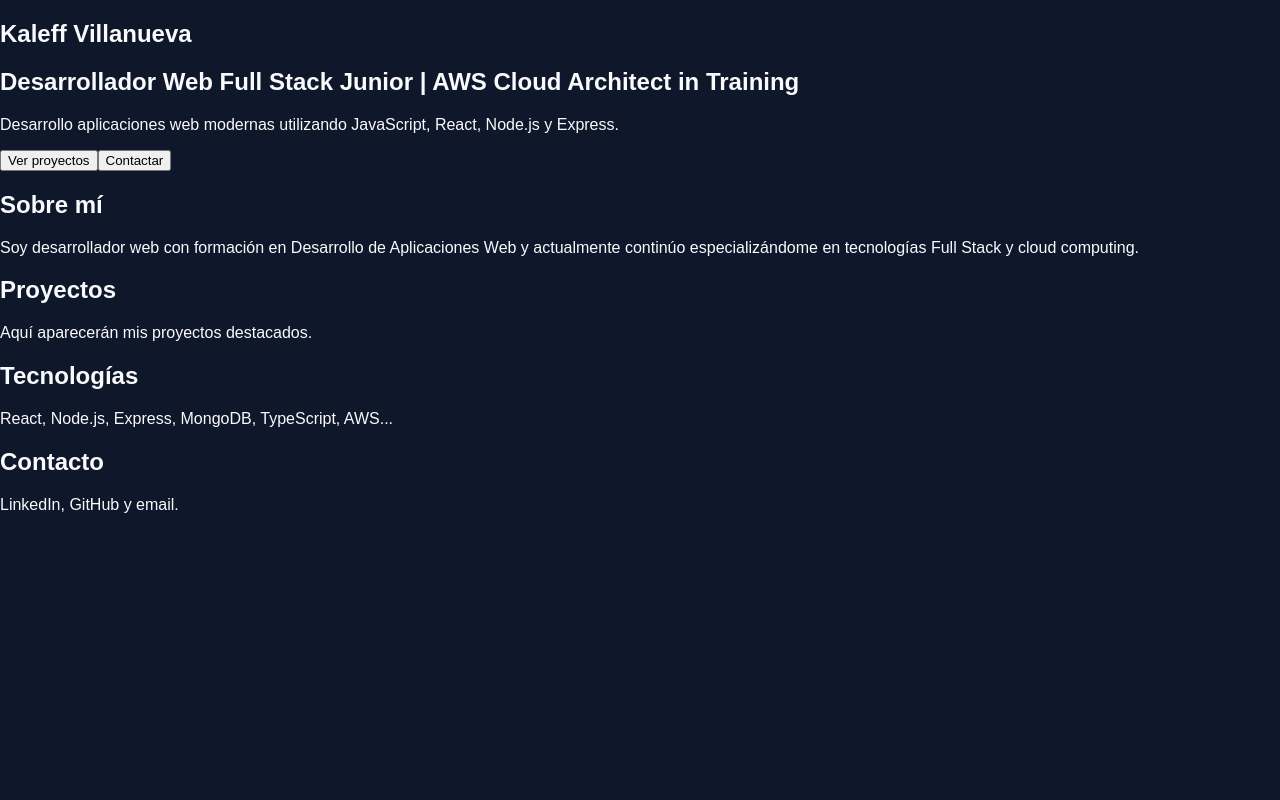
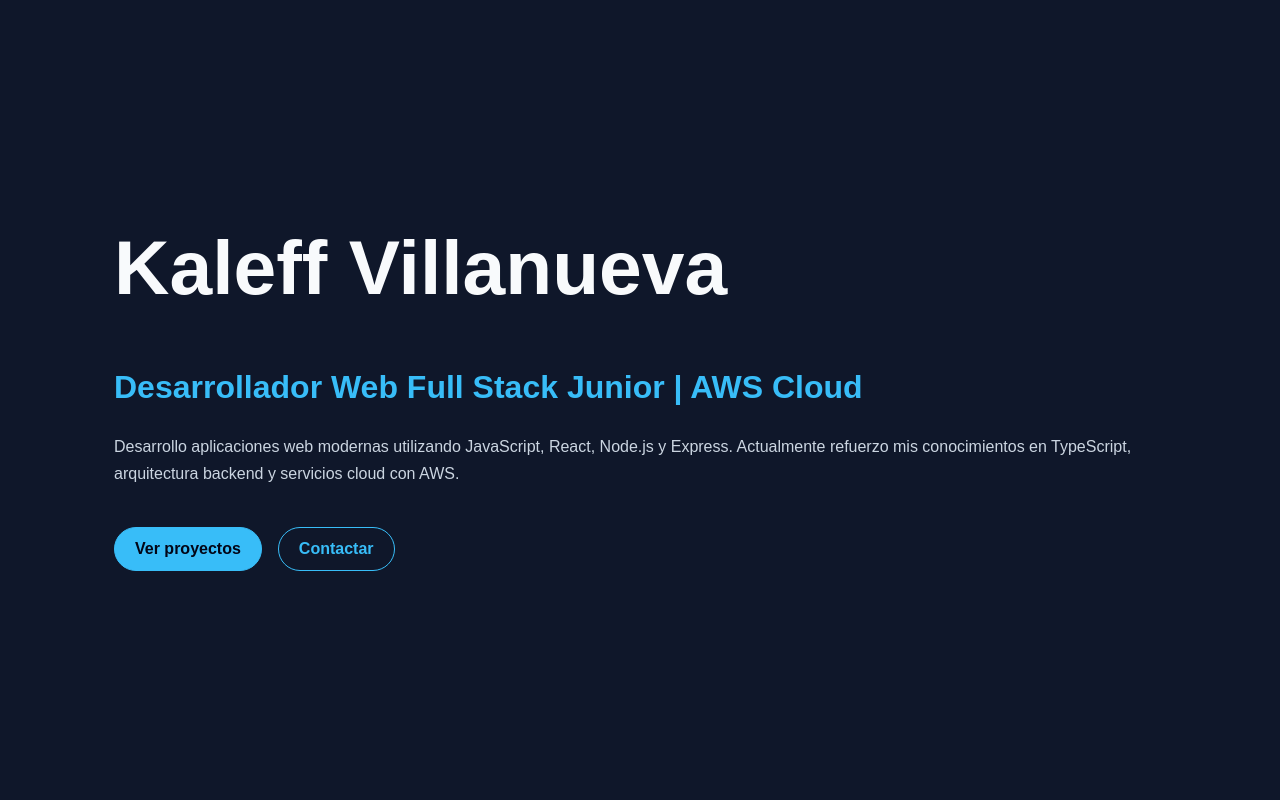
Before and after one commit to Kalef22/portfolio-v2, a React (Vite) app: page / in a window 1280 px wide. Shown: the top 800 px of the page. Built offline with nearby package versions, Linux system fonts and the light colour scheme.

Commit message:
style: añadir estilos base del portfolio

```diff
--- a/src/index.css
+++ b/src/index.css
@@ -1,10 +1 @@
-* {
-  box-sizing: border-box;
-}
-
-body {
-  margin: 0;
-  font-family: Arial, Helvetica, sans-serif;
-  background: #0f172a;
-  color: #f8fafc;
-}
+@import "./styles/global.css";
--- a/src/sections/About.tsx
+++ b/src/sections/About.tsx
@@ -1,6 +1,6 @@
 function About() {
   return (
-    <section>
+    <section id="sobre-mi">
       <h2>Sobre mí</h2>
 
       <p>
--- a/src/sections/Contact.tsx
+++ b/src/sections/Contact.tsx
@@ -1,6 +1,6 @@
 function Contact() {
   return (
-    <section>
+    <section id="contacto">
       <h2>Contacto</h2>
 
       <p>LinkedIn, GitHub y email.</p>
--- a/src/sections/Hero.tsx
+++ b/src/sections/Hero.tsx
@@ -1,20 +1,24 @@
 function Hero() {
   return (
-    <section className="hero">
+    <section className="hero" id="inicio">
       <h1>Kaleff Villanueva</h1>
 
-      <h2>
-        Desarrollador Web Full Stack Junior | AWS Cloud Architect in Training
-      </h2>
+      <h2>Desarrollador Web Full Stack Junior | AWS Cloud</h2>
 
       <p>
-        Desarrollo aplicaciones web modernas utilizando JavaScript,
-        React, Node.js y Express.
+        Desarrollo aplicaciones web modernas utilizando JavaScript, React,
+        Node.js y Express. Actualmente refuerzo mis conocimientos en TypeScript,
+        arquitectura backend y servicios cloud con AWS.
       </p>
 
       <div className="hero-buttons">
-        <button>Ver proyectos</button>
-        <button>Contactar</button>
+        <a className="button" href="#proyectos">
+          Ver proyectos
+        </a>
+
+        <a className="button secondary" href="#contacto">
+          Contactar
+        </a>
       </div>
     </section>
   );
--- a/src/sections/Projects.tsx
+++ b/src/sections/Projects.tsx
@@ -1,6 +1,6 @@
 function Projects() {
   return (
-    <section>
+    <section id="proyectos">
       <h2>Proyectos</h2>
 
       <p>Aquí aparecerán mis proyectos destacados.</p>
--- a/src/sections/Skills.tsx
+++ b/src/sections/Skills.tsx
@@ -1,6 +1,6 @@
 function Skills() {
   return (
-    <section>
+    <section id="tecnologias">
       <h2>Tecnologías</h2>
 
       <p>
--- /dev/null
+++ b/src/styles/global.css
@@ -0,0 +1,86 @@
+:root {
+  --bg: #0f172a;
+  --bg-soft: #111827;
+  --text: #f8fafc;
+  --text-muted: #cbd5e1;
+  --primary: #38bdf8;
+  --border: #1e293b;
+}
+
+* {
+  box-sizing: border-box;
+}
+
+html {
+  scroll-behavior: smooth;
+}
+
+body {
+  margin: 0;
+  font-family: Arial, Helvetica, sans-serif;
+  background: var(--bg);
+  color: var(--text);
+}
+
+section {
+  max-width: 1100px;
+  margin: 0 auto;
+  padding: 80px 24px;
+}
+
+h1,
+h2,
+h3,
+p {
+  margin-top: 0;
+}
+
+h1 {
+  font-size: clamp(2.5rem, 6vw, 5rem);
+  line-height: 1;
+}
+
+h2 {
+  font-size: clamp(2rem, 4vw, 3rem);
+}
+
+p {
+  color: var(--text-muted);
+  line-height: 1.7;
+}
+
+button,
+.button {
+  border: 1px solid var(--primary);
+  border-radius: 999px;
+  padding: 12px 20px;
+  background: var(--primary);
+  color: #020617;
+  font-weight: 700;
+  cursor: pointer;
+  text-decoration: none;
+}
+
+.button.secondary {
+  background: transparent;
+  color: var(--primary);
+}
+
+.hero {
+  min-height: 100vh;
+  display: flex;
+  flex-direction: column;
+  justify-content: center;
+}
+
+.hero h2 {
+  color: var(--primary);
+  font-size: clamp(1.2rem, 3vw, 2rem);
+}
+
+.hero-buttons {
+  display: flex;
+  gap: 16px;
+  flex-wrap: wrap;
+  margin-top: 24px;
+}
```
